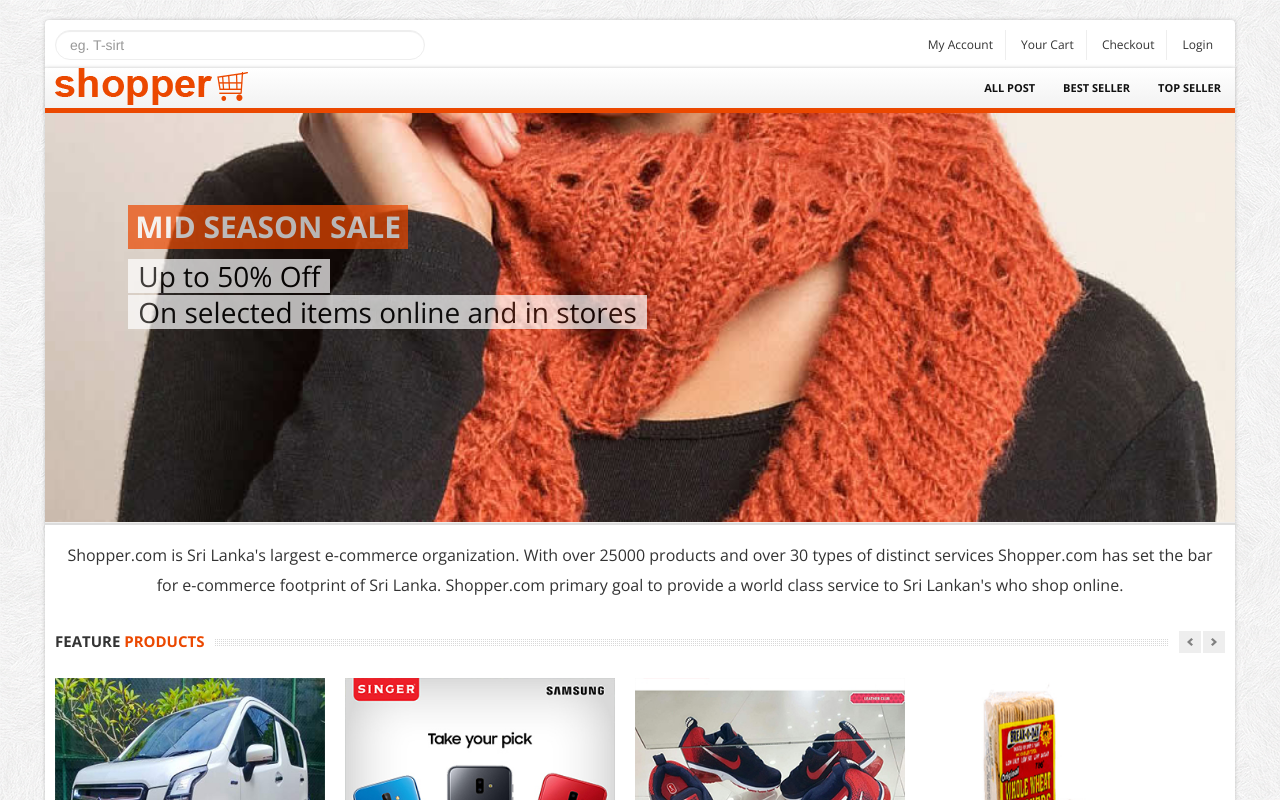
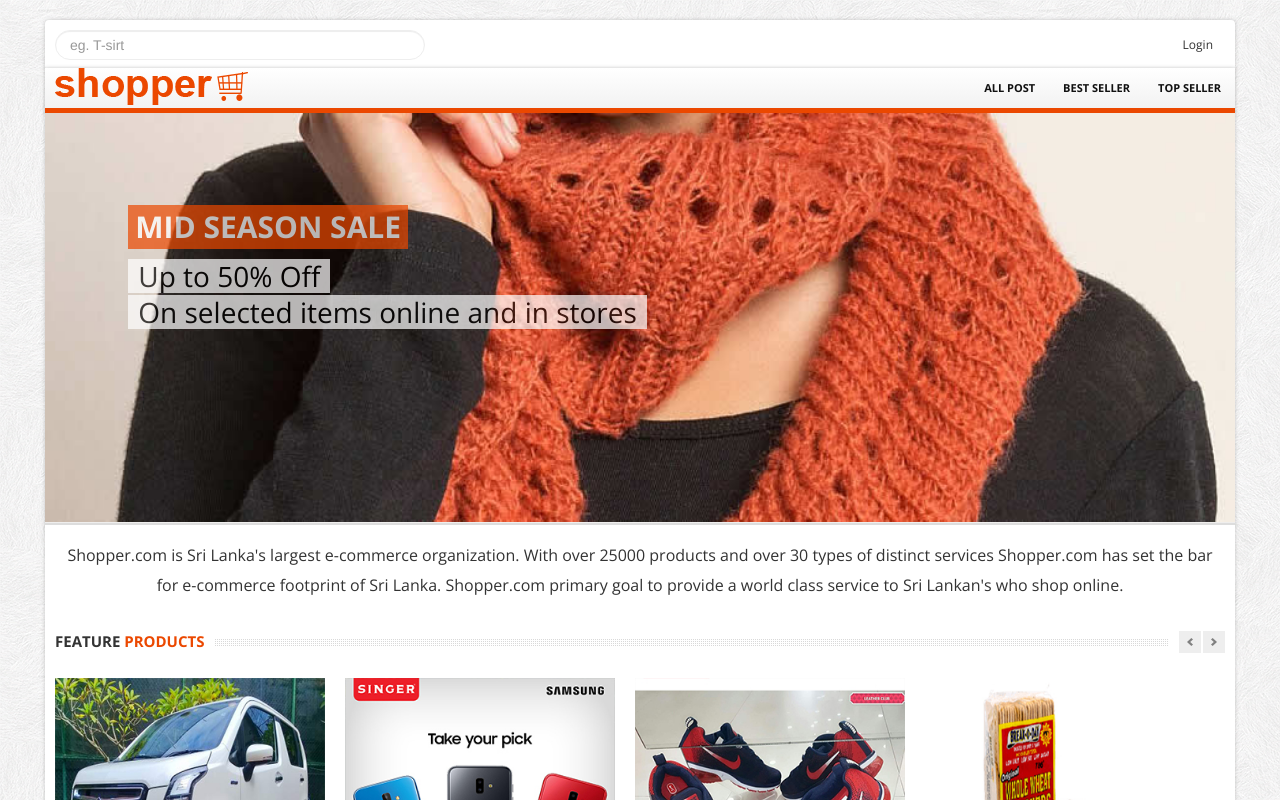
Before and after one commit to IshanLakshitha/Online-Order-System, a plain HTML site: page index.html in a window 1280 px wide. Shown: the top 800 px of the page. Drawn offline with nearby package versions, Linux system fonts and the light colour scheme.

Commit message:
home page

```diff
--- a/index.html
+++ b/index.html
@@ -37,9 +37,9 @@
 				<div class="span8">
 					<div class="account pull-right">
 						<ul class="user-menu">
-							<li><a href="#">My Account</a></li>
+							<!-- <li><a href="#">My Account</a></li>
 							<li><a href="cart.html">Your Cart</a></li>
-							<li><a href="checkout.html">Checkout</a></li>
+							<li><a href="checkout.html">Checkout</a></li>					 -->
 							<li><a href="register.html">Login</a></li>
 						</ul>
 					</div>
```
Also changed, not shown: register.html (+2 -2 lines).
